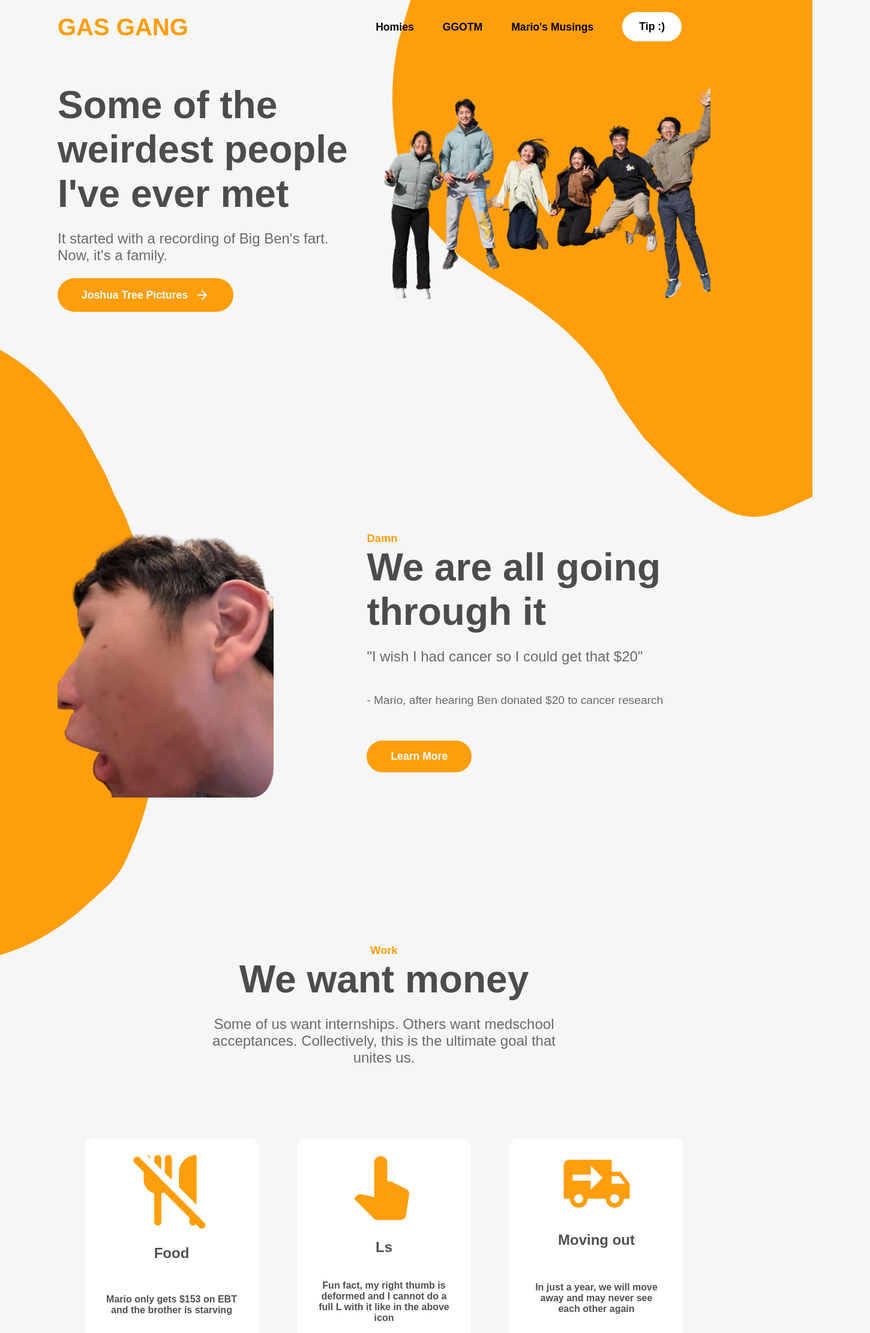
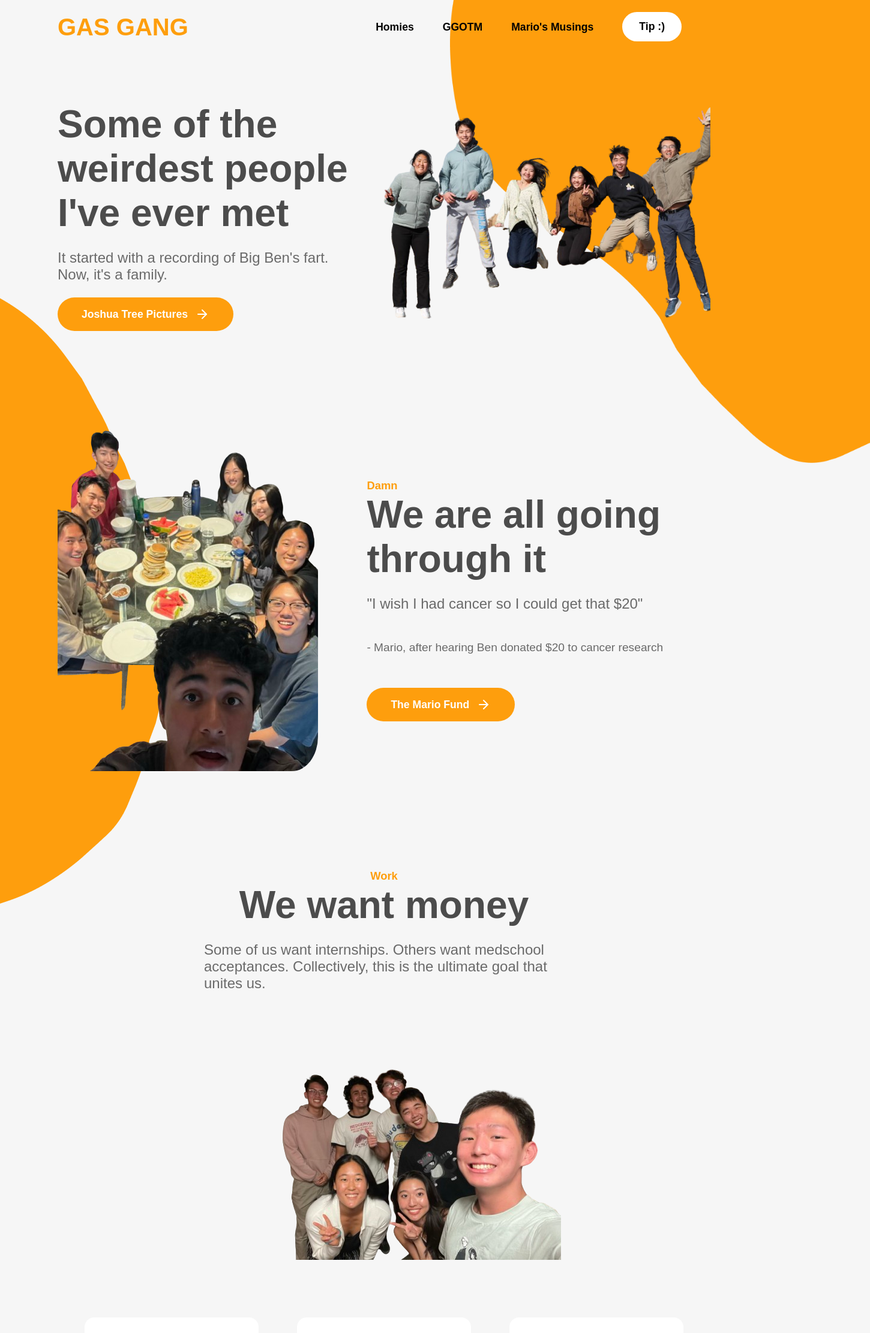
Before and after one commit to jamesmwu/gasgang, a React (Vite) app: page / in a window 1280 px wide. Shown: the top 2223 px of the page at 60% size, 1450 px wide, since content can reach past the window. Built offline with nearby package versions, Linux system fonts and the light colour scheme.

Commit message:
Updated home page

```diff
--- a/src/App.css
+++ b/src/App.css
@@ -11,7 +11,7 @@ img {
 .App {
 	min-height: 100vh;
 	width: 85vw;
-	/* max-width: 1900px; */
+	/* max-width: 1200px; */
 	margin: 0rem auto;
 }
 body {
@@ -64,10 +64,17 @@ nav {
 	font-size: 1.5rem;
 	cursor: pointer;
 }
+
+.home-container {
+	justify-content: center;
+	display: flex;
+}
+
 .home-banner-container {
 	position: relative;
 	display: flex;
-	padding-top: 3rem;
+	padding-top: 5rem;
+	width: 1400px;
 }
 .home-bannerImage-container {
 	position: absolute;
@@ -99,6 +106,13 @@ nav {
 	color: #6a6a6a;
 	margin: 1.5rem 0rem;
 }
+.primary-text-left {
+	font-size: clamp(1rem, 3vw, 1.5rem);
+	max-width: 500px;
+	color: #6a6a6a;
+	margin: 1.5rem 0rem;
+	text-align: left !important;
+}
 .secondary-text {
 	font-size: clamp(1rem, 3vw, 1.2rem);
 	max-width: 500px;
@@ -128,12 +142,16 @@ nav {
 .secondary-button:hover {
 	background-color: #e48f0f;
 }
+.about-text-container {
+	display: flex;
+	width: 1400px;
+}
 .about-section-container {
-	margin-top: 20rem;
+	margin-top: 10rem;
 	position: relative;
 	display: flex;
 	align-items: center;
-	justify-content: space-between;
+	justify-content: center;
 }
 .about-background-image-container {
 	position: absolute;
@@ -278,8 +296,15 @@ nav {
 	margin-top: 1.5rem;
 }
 .work-section-wrapper {
-	margin-top: 15rem;
+	margin-top: 10rem;
 }
+.work-desc-flex {
+	display: flex;
+	justify-content: center;
+	align-items: center;
+	flex-direction: column;
+}
+
 .work-section-top p {
 	text-align: center;
 	max-width: 600px !important;
@@ -351,12 +376,21 @@ nav {
 		width: 100%;
 		max-width: 400px;
 	}
+	.about-text-container {
+		flex-direction: column;
+		align-items: center;
+		justify-content: center;
+	}
 	.primary-heading {
 		text-align: center;
 		max-width: 90%;
 	}
 	.primary-text {
 		text-align: center;
+		max-width: 80%;
+	}
+	.primary-text-left {
+		text-align: left;
 		max-width: 80%;
 	}
 	.home-text-section,
--- a/src/App.jsx
+++ b/src/App.jsx
@@ -15,7 +15,6 @@ function App() {
 			<About />
 			<Work />
 			<Testimonial />
-			{/* <Contact /> */}
 			<Footer />
 		</div>
 	);
--- a/src/Components/About.jsx
+++ b/src/Components/About.jsx
@@ -2,6 +2,7 @@ import React from 'react';
 import AboutBackground from '../Assets/about-background.png';
 import AboutBackgroundImage from '../Assets/about-background-image.png';
 import { BsFillPlayCircleFill } from 'react-icons/bs';
+import { FiArrowRight } from 'react-icons/fi';
 
 const About = () => {
 	return (
@@ -9,6 +10,7 @@ const About = () => {
 			<div className='about-background-image-container'>
 				<img src={AboutBackground} alt='' />
 			</div>
+			<div className='about-text-container'>
 				<div className='about-section-image-container'>
 					<img src={AboutBackgroundImage} alt='' />
 				</div>
@@ -22,7 +24,14 @@ const About = () => {
 						- Mario, after hearing Ben donated $20 to cancer research
 					</p>
 					<div className='about-buttons-container'>
-					<button className='secondary-button'>Learn More</button>
+						<a
+							className='secondary-button'
+							href='https://www.cancer.org/donate.html#:~:text=You%20can%20make%20your%20gift,send%20your%20donation%20by%20mail.'
+							target='_blank'
+						>
+							The Mario Fund <FiArrowRight />
+						</a>
+					</div>
 				</div>
 			</div>
 		</div>
--- a/src/Components/Home.jsx
+++ b/src/Components/Home.jsx
@@ -6,10 +6,10 @@ import { FiArrowRight } from 'react-icons/fi';
 const Home = () => {
 	return (
 		<div className='home-container'>
+			<div className='home-bannerImage-container'>
+				<img src={BannerBackground} alt='' />
+			</div>
 			<div className='home-banner-container'>
-				<div className='home-bannerImage-container'>
-					<img src={BannerBackground} alt='' />
-				</div>
 				<div className='home-text-section'>
 					<h1 className='primary-heading'>
 						Some of the weirdest people I've ever met
--- a/src/Components/Testimonial.jsx
+++ b/src/Components/Testimonial.jsx
@@ -14,11 +14,7 @@ const Testimonial = () => {
 			</div>
 			<div className='testimonial-section-bottom'>
 				<img src={ProfilePic} alt='' />
-				<p>
-					I told Phillip my life story, to which he responded "EREN JAEGER" and
-					"AUUUUGHHHHHH". I then heard Ben call Kaity a midget and Amy reply
-					"ahhhHHHHHhHhhhh". 10/10 experience
-				</p>
+				<p>"He's here to meet a 15 year old girl!"</p>
 				<div className='testimonials-stars-container'>
 					<AiFillStar />
 					<AiFillStar />
@@ -26,7 +22,7 @@ const Testimonial = () => {
 					<AiFillStar />
 					<AiFillStar />
 				</div>
-				<h2>Deez Nuts</h2>
+				<h2>~ Ronald Li</h2>
 			</div>
 		</div>
 	);
--- a/src/Components/Work.jsx
+++ b/src/Components/Work.jsx
@@ -2,6 +2,7 @@ import React from 'react';
 import PickMeals from '../Assets/pick-meals-image.png';
 import ChooseMeals from '../Assets/choose-image.png';
 import DeliveryMeals from '../Assets/delivery-image.png';
+import WorkImage from '../Assets/work-image.png';
 
 const Work = () => {
 	const workInfoData = [
@@ -26,11 +27,15 @@ const Work = () => {
 			<div className='work-section-top'>
 				<p className='primary-subheading'>Work</p>
 				<h1 className='primary-heading'>We want money</h1>
-				<p className='primary-text'>
-					Some of us want internships. Others want medschool acceptances.
-					Collectively, this is the ultimate goal that unites us.
-				</p>
+				<div className='work-desc-flex'>
+					<p className='primary-text-left'>
+						Some of us want internships. Others want medschool acceptances.
+						Collectively, this is the ultimate goal that unites us.
+					</p>
+					<img src={WorkImage} alt='' />
+				</div>
 			</div>
+
 			<div className='work-section-bottom'>
 				{workInfoData.map((data) => (
 					<div className='work-section-info' key={data.title}>
```
Also changed, not shown: src/Assets/about-background-image.png, src/Assets/work-image.png (added). Lines whose indentation alone changed are shown as unchanged.
